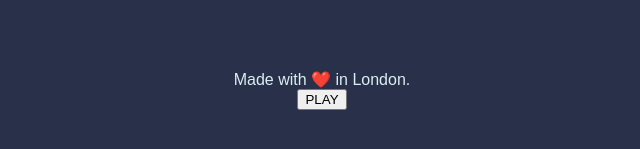
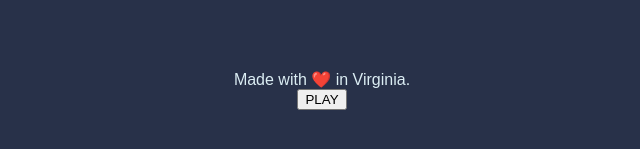
Before and after one commit to CodeMorera/drumKit, a plain HTML site: page index.html in a window 1280 px wide. Shown: the part 505-654 px from the top of the page, 318-958 px from the left. Drawn offline with Linux system fonts and the light colour scheme.

Commit message:
Update index.html

```diff
--- a/index.html
+++ b/index.html
@@ -23,7 +23,7 @@
 
 
   <footer>
-    Made with ❤️ in London.
+    Made with ❤️ in Virginia.
   </footer>
   <script src="index.js" charset="utf-8"></script>
   <input type="button" value="PLAY" onclick="play()">
```
